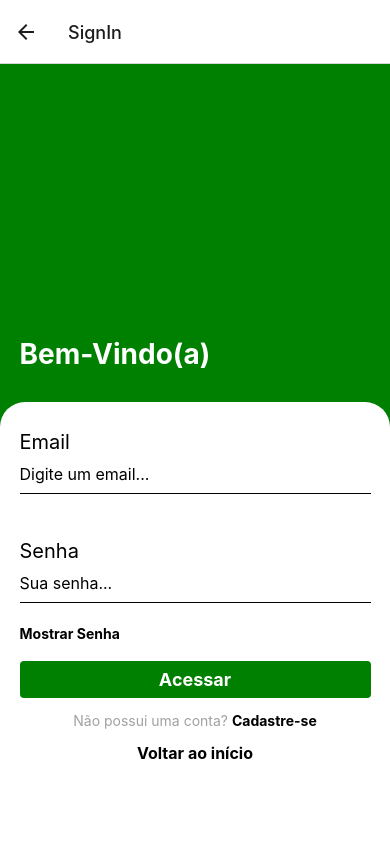
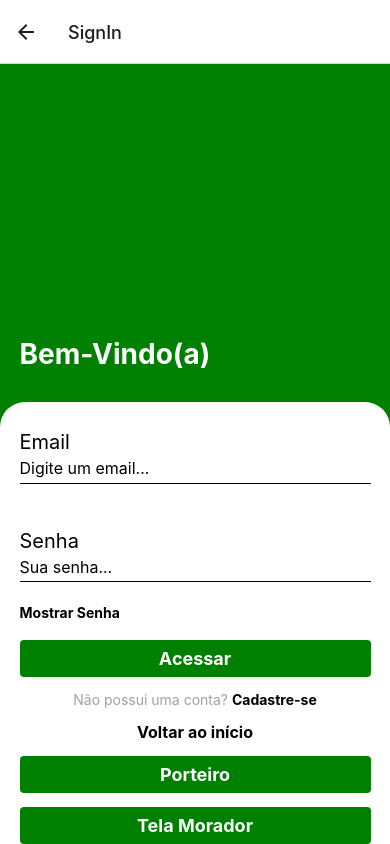
Before and after one commit to WesleyEstevam/mobile-condominium, a React Native app: screen /SignIn in a window 390 px wide. Built offline with nearby package versions, Linux system fonts and the light colour scheme.

Commit message:
LAST COMMIT FRONT-END

```diff
--- a/package.json
+++ b/package.json
@@ -10,6 +10,7 @@
   },
   "dependencies": {
     "@expo/webpack-config": "^19.0.0",
+    "@react-native-picker/picker": "^2.6.1",
     "@react-navigation/native": "^6.1.8",
     "@react-navigation/native-stack": "^6.9.14",
     "axios": "^1.6.1",
--- a/src/pages/Morador/Telas/HistoricoScreen/index.js
+++ b/src/pages/Morador/Telas/HistoricoScreen/index.js
@@ -115,7 +115,7 @@ export default function HistoricoScreen() {
         >
           <Picker.Item label="Filtrar por todos" value="todos" />
           <Picker.Item label="Filtrar por data" value="data" />
-          <Picker.Item label="Filtrar por nome" value="nome" />
+          <Picker.Item label="Filtrar por letra" value="nome" />
         </Picker>
 
         {filtroTipo === "data" && (
--- a/src/pages/SignIn/index.js
+++ b/src/pages/SignIn/index.js
@@ -11,9 +11,9 @@ import * as Animatable from "react-native-animatable";
 import { useNavigation } from "@react-navigation/native";
 import styles from "./styles";
 import { baseURL } from "../../api/baseURL";
+import MoradorScreen from "../Morador";
 
 export default function SignIn() {
-
   const navigation = useNavigation();
   const [password, setPassword] = useState("");
   const [showPassword, setShowPassword] = useState(false);
@@ -40,23 +40,23 @@ export default function SignIn() {
     if (!emailError && !passwordError) {
     }
 
-    const response = await axios.get(baseURL + "login/" + email + "/" + password);
+    const response = await axios.get(
+      baseURL + "login/" + email + "/" + password
+    );
 
-    if(response.status === 200 && response.data != ''){
+    if (response.status === 200 && response.data != "") {
       console.log(response);
       const user = response.data;
 
-      if(user.role === "Porteiro"){
+      if (user.role === "Porteiro") {
         navigation.navigate("Profile");
       } else {
         navigation.navigate("Morador");
       }
-
     } else {
       setEmailError("E-mail inválido");
       setPasswordError("Senha inválida");
     }
-
   };
 
   return (
@@ -104,7 +104,10 @@ export default function SignIn() {
         </TouchableOpacity>
 
         <View style={styles.bottomButtonsContainer}>
-          <TouchableOpacity style={styles.button} onPress={handleSignIn}>
+          <TouchableOpacity
+            style={styles.button}
+            onPress={() => navigation.navigate("Morador")}
+          >
             <Text style={styles.buttonText}>Acessar</Text>
           </TouchableOpacity>
 
@@ -126,7 +129,7 @@ export default function SignIn() {
           <Text style={styles.goBackButtonText}>Voltar ao início</Text>
         </TouchableOpacity>
 
-        {/*<TouchableOpacity
+        <TouchableOpacity
           style={styles.button}
           onPress={() => navigation.navigate("Profile")}
         >
@@ -138,7 +141,7 @@ export default function SignIn() {
           onPress={() => navigation.navigate("Morador")}
         >
           <Text style={styles.buttonText}>Tela Morador</Text>
-        </TouchableOpacity>*/}
+        </TouchableOpacity>
       </Animatable.View>
     </View>
   );
```
Also changed, not shown: 2 other files (tests, documents, lock files or other folders).
